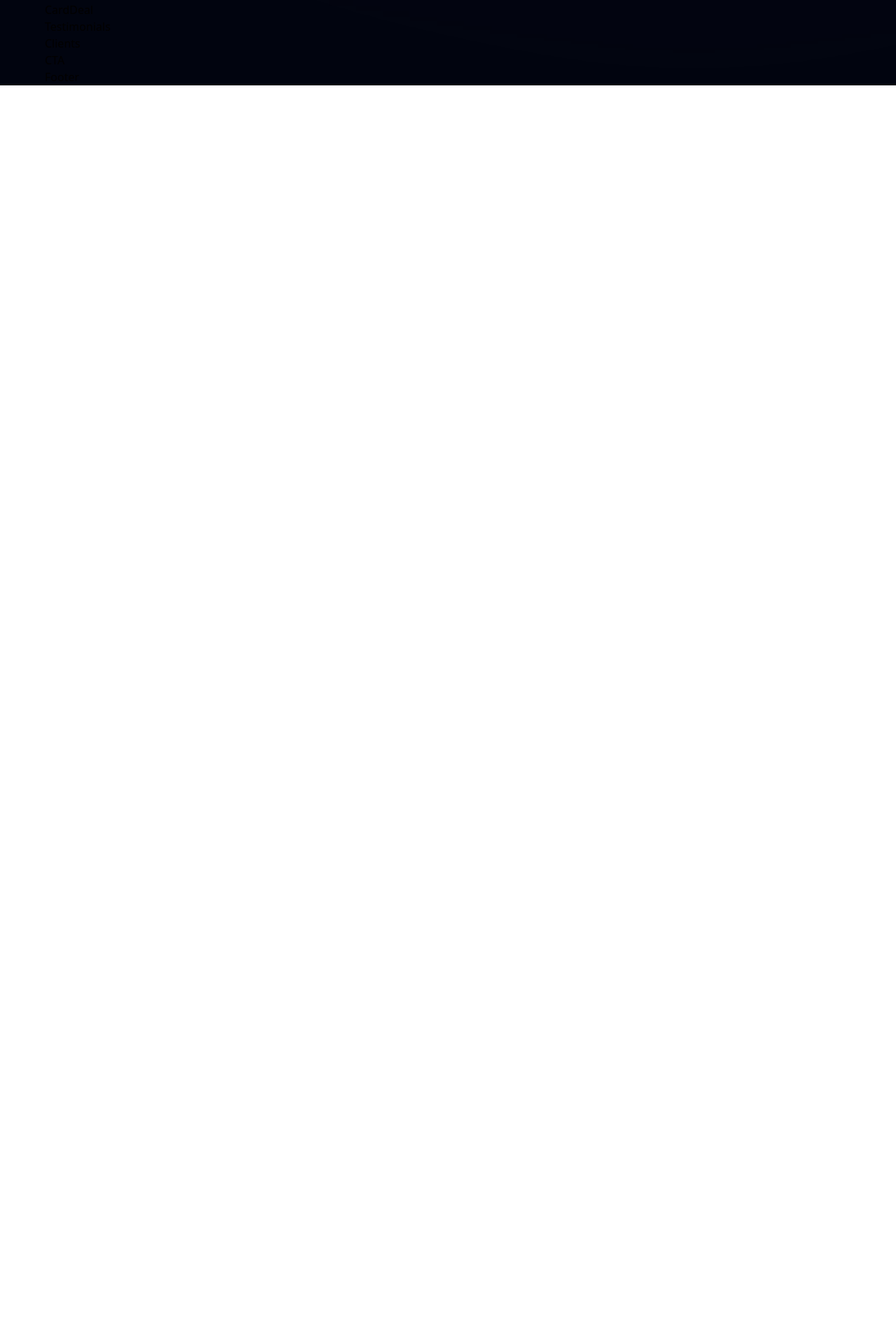
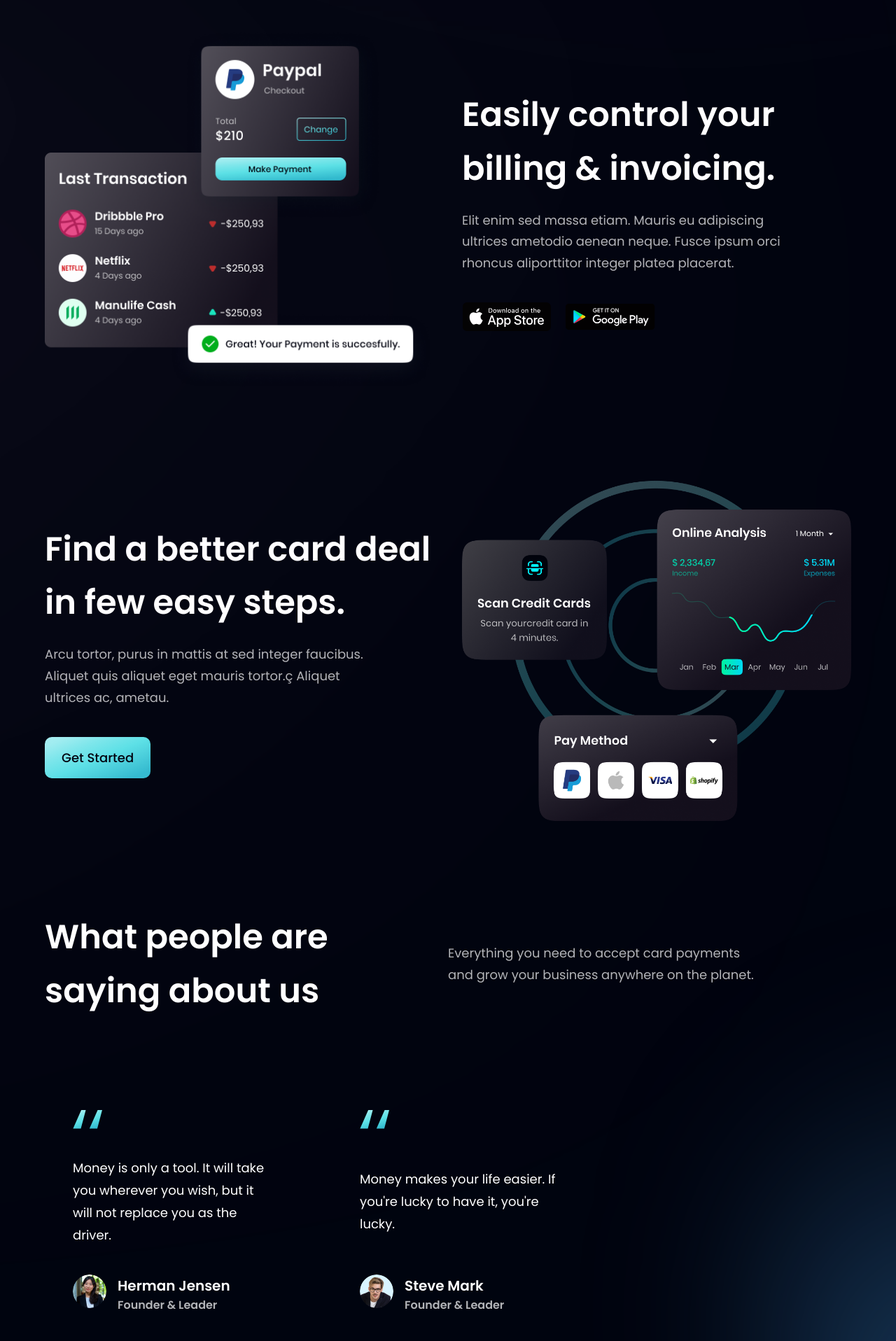
Before and after one commit to Saurav-98/Awesome-Business-Website, a React (Vite) app: page / in a window 1280 px wide. Shown: the part 1524-3440 px from the top of the page at 70% size. Before the commit the page ends 1646 px from the top, so only its background shows below. Built offline with nearby package versions, Linux system fonts and the light colour scheme.

Commit message:
CardDeal, Testimonials Section Completed

```diff
--- a/src/components/Billing.jsx
+++ b/src/components/Billing.jsx
@@ -1,11 +1,45 @@
 import React from 'react';
 
-const Billing = () => {
-  return (
-    <div>
-      <h2>Billing</h2>
+import { apple, bill, google } from '../assets';
+import styles, { layout } from '../styles';
+
+const Billing = () => (
+  <section id="product" className={layout.sectionReverse}>
+    <div className={layout.sectionImgReverse}>
+      <img
+        src={bill}
+        alt="billing"
+        className="w-[100%] h-[100%] relative z-[5]"
+      />
+
+      <div className="absolute z-[3] -left-1/2 top-0 w-[50%] h-[50%] rounded-full white__gradient" />
+      <div className="absolute z-[0] -left-1/2 bottom-0 w-[50%] h-[50%] rounded-full pink__gradient" />
     </div>
-  );
-};
+
+    <div className={layout.sectionInfo}>
+      <h2 className={`${styles.heading2}`}>
+        Easily control your <br className="sm:block hidden" />
+        billing & invoicing.
+      </h2>
+      <p className={`${styles.paragraph} mt-5 max-w-[470px]`}>
+        Elit enim sed massa etiam. Mauris eu adipiscing ultrices ametodio aenean
+        neque. Fusce ipsum orci rhoncus aliporttitor integer platea placerat.
+      </p>
+
+      <div className="flex flex-row flex-wrap sm:mt-10 mt-6">
+        <img
+          src={apple}
+          alt="apple_store"
+          className="w-[128px] h-[42px] object-contain mr-5 cursor-pointer"
+        />
+        <img
+          src={google}
+          alt="google_play"
+          className="w-[128px] h-[42px] object-contain mr-0 cursor-pointer"
+        />
+      </div>
+    </div>
+  </section>
+);
 
 export default Billing;
--- a/src/components/Button.jsx
+++ b/src/components/Button.jsx
@@ -4,7 +4,7 @@
   return (
     <button
       type="button"
-      className={`font-poppins font-medium text-[18px] text-primary outline-none py-4 px-6 bg-blue-gradient ${styles}`}
+      className={`rounded-[10px] font-poppins font-medium text-[18px] text-primary outline-none py-4 px-6 bg-blue-gradient ${styles}`}
     >
       Get Started
     </button>
--- a/src/components/CardDeal.jsx
+++ b/src/components/CardDeal.jsx
@@ -1,11 +1,26 @@
 import React from 'react';
+import { card } from '../assets';
+import styles, { layout } from '../styles';
+import Button from './Button';
 
-const CardDeal = () => {
-  return (
-    <div>
-      <h2>CardDeal</h2>
+const CardDeal = () => (
+  <section className={layout.section}>
+    <div className={layout.sectionInfo}>
+      <h2 className={styles.heading2}>
+        Find a better card deal <br className="sm:block hidden" /> in few easy
+        steps.
+      </h2>
+      <p className={`${styles.paragraph} max-w-[470px] mt-5`}>
+        Arcu tortor, purus in mattis at sed integer faucibus. Aliquet quis
+        aliquet eget mauris tortor.ç Aliquet ultrices ac, ametau.
+      </p>
+      <Button styles={`mt-10`} />
     </div>
-  );
-};
+
+    <div className={layout.sectionImg}>
+      <img src={card} alt="card" className="w-[100%] h-[100%]" />
+    </div>
+  </section>
+);
 
 export default CardDeal;
--- a/src/components/FeedBackCard.jsx
+++ b/src/components/FeedBackCard.jsx
@@ -1,7 +1,28 @@
 import React from 'react';
+import { quotes } from '../assets';
 
-const FeedBackCard = () => {
-  return <div>FeedBackCard</div>;
-};
+const FeedBackCard = ({ content, name, title, img }) => (
+  <div className="flex justify-between flex-col px-10 py-12 rounded-[20px] max-w-[370px] md:mr-10 sm:mr-5 mr-0 my-5 feedback-card">
+    <img
+      src={quotes}
+      alt="quotes"
+      className="w-[42px] h-[27px] object-contain"
+    />
+    <p className="font-poppins font-normal text-white text-[18px] leading-[32px] my-10">
+      {content}
+    </p>
+    <div className="flex flex-row">
+      <img src={img} alt={name} className="w-[48px] h-[48px] rounded-full" />
+      <div className="flex flex-col ml-4">
+        <h4 className="font-poppins font-semibold text-white text-[20px] leading-[32px]">
+          {name}
+        </h4>
+        <p className="font-poppins font-semibold text-dimWhite text-[16px] leading-[24px]">
+          {title}
+        </p>
+      </div>
+    </div>
+  </div>
+);
 
 export default FeedBackCard;
--- a/src/components/Testimonials.jsx
+++ b/src/components/Testimonials.jsx
@@ -1,7 +1,33 @@
 import React from 'react';
+import { feedback } from '../constants';
+import styles from '../styles';
+import FeedBackCard from './FeedBackCard';
 
-const Testimonials = () => {
-  return <div>Testimonials</div>;
-};
+const Testimonials = () => (
+  <section
+    id="clients"
+    className={`${styles.paddingY} ${styles.flexCenter} flex-col relative`}
+  >
+    <div className="absolute z-[0] w-[60%] h-[60%] -right-[50%] rounded-full blue__gradient" />
+
+    <div className="w-full flex justify-between items-center md:flex-row flex-col sm:mb-16 mb-6 relative z-[1]">
+      <h1 className={`${styles.heading2}`}>
+        What people are <br className="sm:block hidden" /> saying about us
+      </h1>
+      <div className="w-full md:mt-0 mt-6">
+        <p className={`${styles.paragraph} max-w-[450px] text-left`}>
+          Everything you need to accept card payments and grow your business
+          anywhere on the planet.
+        </p>
+      </div>
+    </div>
+
+    <div className="flex flex-wrap sm:justify-start justify-center w-full feedback-container relative z-[1]">
+      {feedback.map((card) => (
+        <FeedBackCard key={card.id} {...card} />
+      ))}
+    </div>
+  </section>
+);
 
 export default Testimonials;
```
